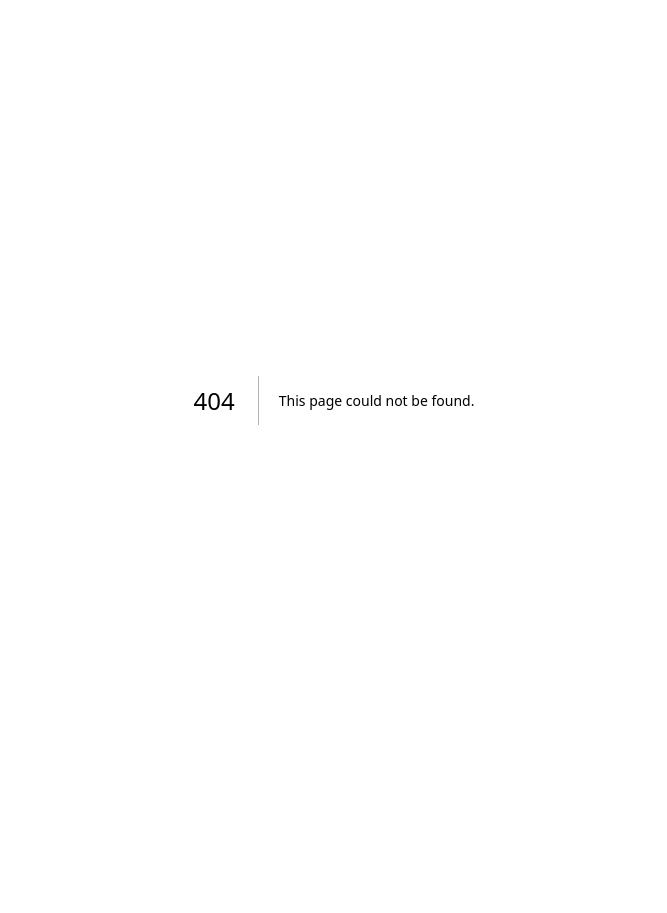
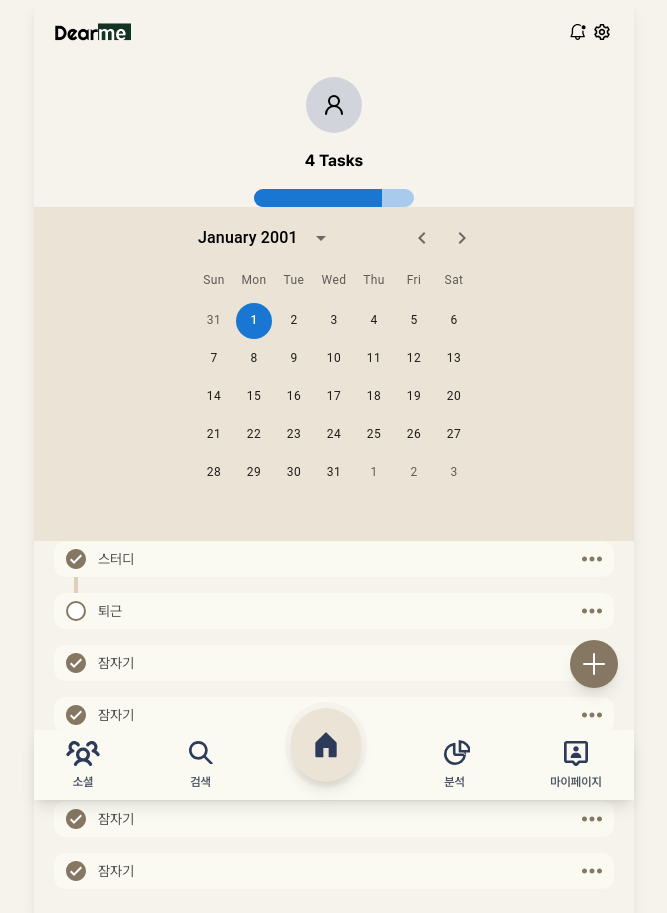
Before and after one commit to tedhun21/dearme, a Next.js app: page /1/todo in a window 1280 px wide. Before the commit this address had no page. Shown: the whole page, without its empty margins (306-973 px from the left). Before the commit the page ends 800 px from the top, so only its background shows below. Built offline with nearby package versions, Linux system fonts and the light colour scheme.

Commit message:
Feat: todo 페이지 레이아웃 (#22)

```diff
--- /dev/null
+++ b/app/[date]/todo/page.tsx
@@ -0,0 +1,178 @@
+"use client";
+
+import Footer from "@/app/ui/footer";
+import Header from "@/app/ui/header";
+import Todo from "@/app/ui/me/Todo";
+import UserIcon from "@/public/me/UserIcon";
+import PlusIcon from "@/public/todo/PlusIcon";
+import XIcon from "@/public/todo/XIcon";
+import { Modal } from "@mui/joy";
+import { LinearProgress, Switch } from "@mui/material";
+import {
+  DateCalendar,
+  DatePicker,
+  LocalizationProvider,
+  PickersDay,
+  StaticDatePicker,
+} from "@mui/x-date-pickers";
+import { AdapterDayjs } from "@mui/x-date-pickers/AdapterDayjs";
+import dayjs, { Dayjs } from "dayjs";
+import { useParams } from "next/navigation";
+import { useState } from "react";
+
+const todos = [
+  { id: 1, body: "스터디", checked: true },
+  { id: 2, body: "퇴근", checked: false },
+  { id: 3, body: "잠자기", checked: true },
+  { id: 4, body: "잠자기", checked: true },
+  { id: 5, body: "잠자기", checked: true },
+  { id: 6, body: "잠자기", checked: true },
+  { id: 7, body: "잠자기", checked: true },
+];
+
+export default function DailyTodo() {
+  const { date: defaultDate } = useParams<{ date: string }>();
+
+  const [selectDate, setSelectDate] = useState<Dayjs | null>(
+    dayjs(defaultDate),
+  );
+
+  const [modalOpen, setModalOpen] = useState(false);
+  const [isPublicTodo, setPublicTodo] = useState(false);
+
+  return (
+    <main className="flex min-h-screen justify-center">
+      <div className="flex w-full min-w-[360px] max-w-[600px] flex-col bg-default-200 shadow-lg">
+        <Header />
+        <article className="flex flex-col py-3">
+          <section>
+            <div className="flex flex-col items-center gap-4">
+              <div className="flex h-14 w-14 items-center justify-center rounded-full bg-gray-300">
+                <UserIcon />
+              </div>
+              <span className="font-bold">4 Tasks</span>
+              <div className="flex w-40 items-center">
+                <LinearProgress
+                  sx={{
+                    height: "18px",
+                    width: "100%",
+                    borderRadius: "12px",
+                  }}
+                  value={80}
+                  variant="determinate"
+                />
+              </div>
+            </div>
+          </section>
+          <section>
+            <div className="flex justify-center bg-default-300">
+              <LocalizationProvider dateAdapter={AdapterDayjs}>
+                <DateCalendar
+                  views={["month", "day"]}
+                  value={dayjs(selectDate)}
+                  onChange={(newValue) => setSelectDate(newValue)}
+                  showDaysOutsideCurrentMonth={true}
+                  dayOfWeekFormatter={(_day, weekday) =>
+                    `${weekday.format("ddd")}`
+                  }
+                />
+              </LocalizationProvider>
+            </div>
+          </section>
+          <section className="relative flex flex-col gap-4 px-5 pb-3">
+            {todos.map((todo) => (
+              <Todo key={todo.id} todo={todo} />
+            ))}
+            <div className="absolute mx-5 my-9 h-4 w-1 bg-default-400"></div>
+          </section>
+        </article>
+
+        <div className="fixed bottom-0 w-full max-w-[600px] cursor-pointer">
+          <button
+            onClick={() => setModalOpen(true)}
+            className="absolute bottom-28 right-4 flex h-12 w-12 items-center justify-center rounded-full bg-default-600 shadow-lg hover:bg-default-800"
+          >
+            <PlusIcon />
+          </button>
+        </div>
+
+        <Modal
+          className="flex items-center justify-center"
+          open={modalOpen}
+          onClose={() => setModalOpen(false)}
+        >
+          <div className="flex h-[400px] w-[300px] flex-col justify-between rounded-2xl bg-default-200 p-6 sm:w-[500px]">
+            <div className="flex flex-col gap-7">
+              <div className="flex w-full items-center gap-4">
+                <input
+                  className="w-full rounded-lg border-2 border-default-400 bg-default-100 p-1 font-semibold outline-none focus:border-default-900"
+                  placeholder="할 일 제목을 작성해주세요"
+                />
+                <button
+                  onClick={() => setModalOpen(false)}
+                  className="rounded-full p-2 hover:bg-default-400"
+                >
+                  <XIcon className="h-5 w-5" />
+                </button>
+              </div>
+              <div className="h-full w-full">
+                <div>{selectDate?.format("MMMM")}</div>
+                <textarea
+                  className="h-[150px] w-full rounded-lg border-2 border-default-400 bg-default-100 p-2 outline-none focus:border-default-900"
+                  placeholder="내용을 적어주세요"
+                />
+              </div>
+            </div>
+            <div className="flex items-center justify-between">
+              <div className="flex items-center gap-2">
+                <div>공개 여부</div>
+                <Switch
+                  value={isPublicTodo}
+                  onChange={() => setPublicTodo((prev) => !prev)}
+                  sx={{
+                    /// switch 기본 박스 크기
+                    padding: 0,
+                    width: "32px",
+                    height: "20px",
+                    "& .MuiSwitch-switchBase": {
+                      padding: 0,
+                      margin: "2px",
+                      transitionDuration: "300ms",
+                      /// 체크될때
+                      "&.Mui-checked": {
+                        transform: "translateX(12px)",
+                        color: "#fff",
+                        "& + .MuiSwitch-track": {
+                          backgroundColor: "#143422",
+                          opacity: 1,
+                          border: 0,
+                        },
+                        "&.Mui-disabled + .MuiSwitch-track": {
+                          opacity: 0.5,
+                        },
+                      },
+                    },
+                    "& .MuiSwitch-thumb": {
+                      boxSizing: "border-box",
+                      width: 16,
+                      height: 16,
+                    },
+                    "& .MuiSwitch-track": {
+                      borderRadius: 26 / 2,
+                      backgroundColor: "#b6b6c0",
+                      opacity: 1,
+                    },
+                  }}
+                />
+              </div>
+              <button className="rounded-lg bg-default-800 px-3 py-2 font-semibold text-white hover:bg-default-900">
+                Create Todo
+              </button>
+            </div>
+          </div>
+        </Modal>
+        <Footer />
+      </div>
+    </main>
+  );
+}
--- a/app/page.tsx
+++ b/app/page.tsx
@@ -192,6 +192,7 @@ export default function Home() {
               onChange={(newValue) => setDate(newValue)}
               onMonthChange={handleMonthChange}
               renderLoading={() => <DayCalendarSkeleton />}
+              dayOfWeekFormatter={(_day, weekday) => `${weekday.format("ddd")}`}
               slots={{ day: ServerDay }}
               slotProps={{ day: { highlightedDays } as any }}
             />
--- /dev/null
+++ b/public/todo/PlusIcon.tsx
@@ -0,0 +1,19 @@
+export default function PlusIcon() {
+  return (
+    <svg
+      width="22"
+      height="22"
+      viewBox="0 0 22 22"
+      fill="none"
+      xmlns="http://www.w3.org/2000/svg"
+    >
+      <path
+        d="M21 11H1M11 1V21"
+        stroke="white"
+        strokeWidth="2"
+        strokeLinecap="round"
+        strokeLinejoin="round"
+      />
+    </svg>
+  );
+}
--- /dev/null
+++ b/public/todo/XIcon.tsx
@@ -0,0 +1,16 @@
+type IconProps = {
+  className?: string;
+};
+
+export default function XIcon({ className }: IconProps) {
+  return (
+    <svg
+      className={className}
+      viewBox="0 0 10 10"
+      fill="none"
+      xmlns="http://www.w3.org/2000/svg"
+    >
+      <path d="M1 1L9 9M1 9L9 1" stroke="black" />
+    </svg>
+  );
+}
```
Also changed, not shown: public/me/RememberIcon.tsx (+2 -8 lines), public/todo/x.svg (added).
